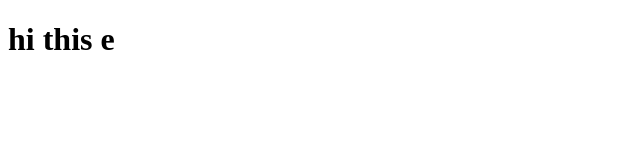
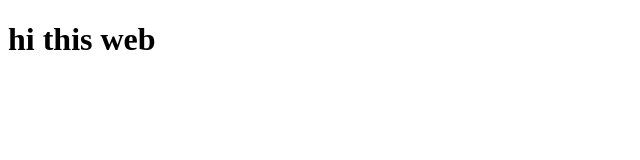
Before and after one commit to Sayan-dev731/solid-sniffle, a plain HTML site: page index.html in a window 1280 px wide. Shown: the full height of the page, 0-640 px from the left. Drawn offline with Linux system fonts and the light colour scheme.

Commit message:
Update index.html

```diff
--- a/index.html
+++ b/index.html
@@ -7,7 +7,7 @@
     <style herf="style.css"></style>
 </head>
 <body>
-    <h1>hi this e</h1>
+    <h1>hi this web</h1>
     </h2>
 
     <script src="script.js"></script>
```
